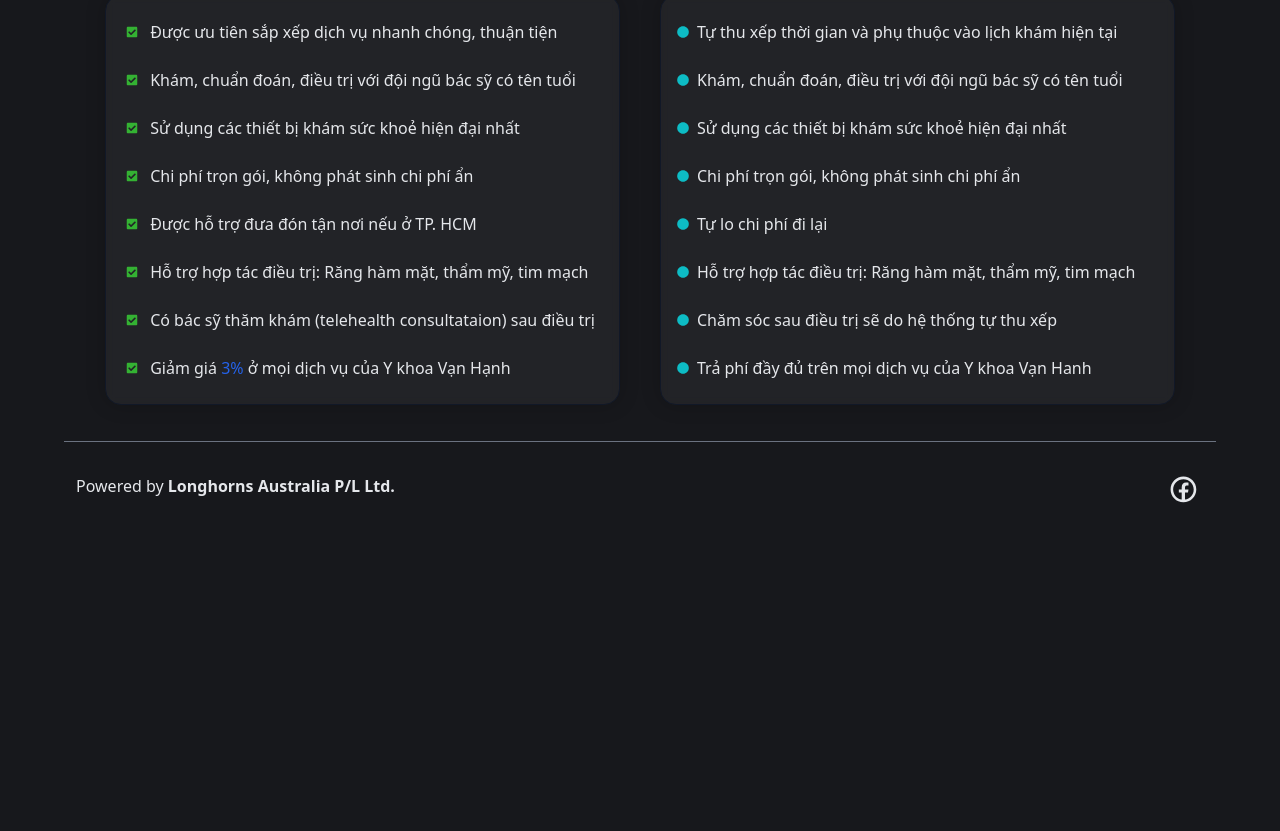
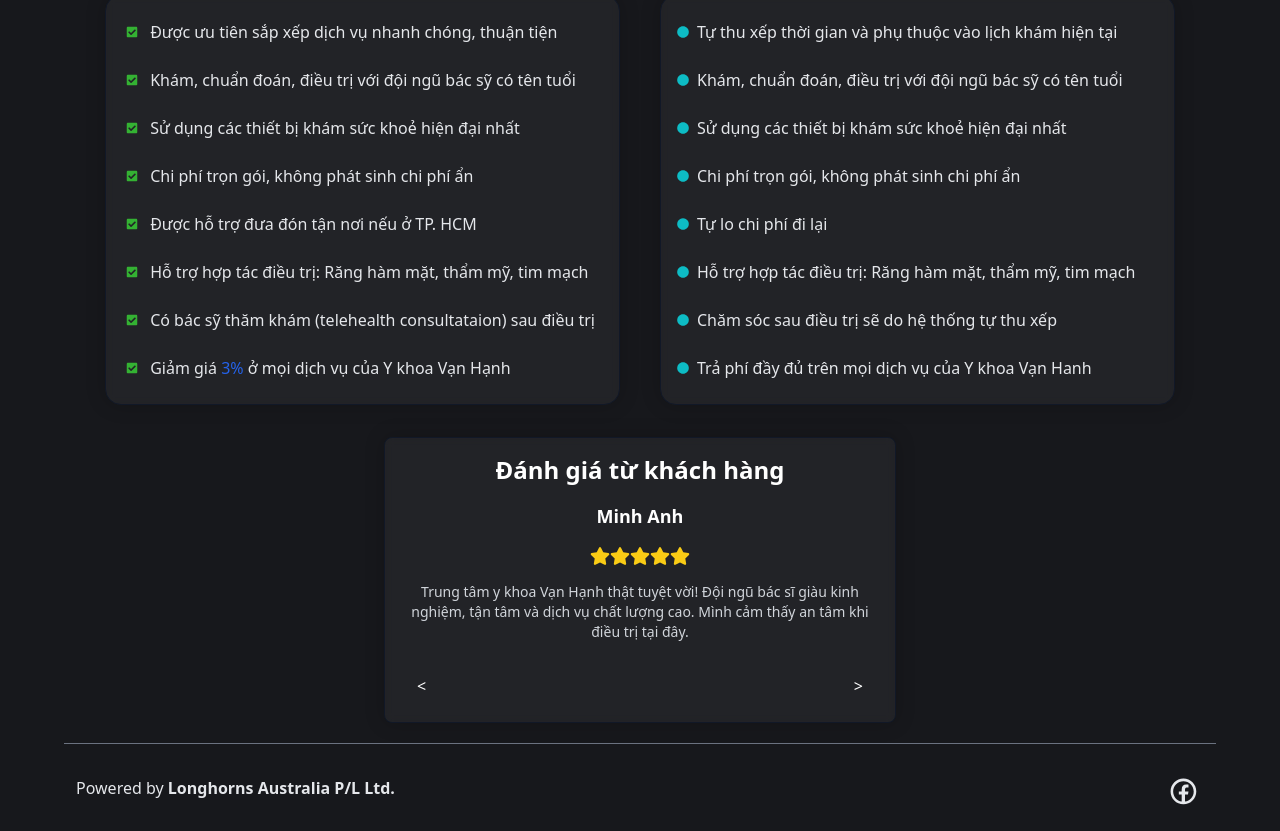
Before and after one commit to nddung2812/AloDoctor, a Next.js app: page / in a window 1280 px wide. Shown: the part 1378-2209 px from the top of the page. Before the commit the page ends 1907 px from the top, so only its background shows below. Built offline with nearby package versions, Linux system fonts and the light colour scheme.

Commit message:
add reviews

```diff
--- a/app/connect/page.tsx
+++ b/app/connect/page.tsx
@@ -2,7 +2,6 @@
 
 import { AnimatePresence, motion } from "framer-motion";
 import Image from "next/image";
-import { useState } from "react";
 import Footer from "../../components/Footer";
 import Header from "../../components/Header";
 import ResizablePanel from "../../components/ResizablePanel";
--- a/app/page.tsx
+++ b/app/page.tsx
@@ -4,6 +4,7 @@ import Footer from "../components/Footer";
 import Header from "../components/Header";
 import SquigglyLines from "../components/SquigglyLines";
 import WhyUs from "../components/WhyUs";
+import ReviewSlider from "../components/Review";
 
 export default function HomePage() {
   return (
@@ -78,6 +79,7 @@ export default function HomePage() {
           </h2>
         </div>
         <WhyUs />
+        <ReviewSlider />
       </main>
       <Footer />
     </div>
--- /dev/null
+++ b/components/Review.tsx
@@ -0,0 +1,66 @@
+// components/ReviewSlider.tsx
+'use client'
+import React, { useState, useEffect } from 'react';
+import { FaStar } from 'react-icons/fa';
+
+type Review = {
+  name: string;
+  rating: number;
+  comment: string;
+};
+
+const reviews: Review[] = [
+  { name: 'Minh Anh', rating: 5, comment: 'Trung tâm y khoa Vạn Hạnh thật tuyệt vời! Đội ngũ bác sĩ giàu kinh nghiệm, tận tâm và dịch vụ chất lượng cao. Mình cảm thấy an tâm khi điều trị tại đây.' },
+  { name: 'Bảo Ngọc', rating: 5, comment: 'Bác sĩ nhiệt tình, chuyên nghiệp, trung tâm trang bị hiện đại. Mình đã cải thiện rất nhiều từ khi điều trị ở đây. Rất đáng tin cậy!' },
+  { name: 'Tuấn Anh', rating: 5, comment: 'Trung tâm y khoa Vạn Hạnh có dịch vụ xuất sắc! Bác sĩ luôn lắng nghe, thấu hiểu và điều trị rất hiệu quả. Rất hài lòng!' },
+  { name: 'Kim Dung', rating: 5, comment: 'Không gian sạch sẽ, nhân viên nhiệt tình, bác sĩ tận tâm. Sau một thời gian điều trị, tình trạng của mình đã cải thiện đáng kể. Rất hài lòng!' },
+  { name: 'Hoàng Nam', rating: 5, comment: 'Mình rất ấn tượng với sự chuyên nghiệp và tận tâm của đội ngũ tại Vạn Hạnh. Quy trình điều trị rõ ràng, hiệu quả cao. Rất yên tâm khi điều trị ở đây.' }
+]
+
+const ReviewSlider: React.FC = () => {
+  const [currentIndex, setCurrentIndex] = useState(0);
+
+  useEffect(() => {
+    const interval = setInterval(() => {
+      setCurrentIndex((prevIndex) => (prevIndex + 1) % reviews.length);
+    }, 6000); // Change review every 5 seconds
+
+    return () => clearInterval(interval); // Clear interval on component unmount
+  }, []);
+
+  return (
+    <div className="max-w-lg mx-auto rounded-lg text-white min-w-96 border border-gray-900 p-4 bg-white/5 backdrop-blur-sm shadow-[0_0_20px_rgba(0,0,0,0.2)] mt-4">
+      <h2 className="text-2xl font-bold text-center mb-4">Đánh giá từ khách hàng</h2>
+      <div className="flex flex-col items-center text-center space-y-4 transition-opacity duration-500 ease-in-out">
+        <p className="text-lg font-semibold">{reviews[currentIndex].name}</p>
+        <div className="flex justify-center">
+          {[...Array(5)].map((_, index) => (
+            <FaStar
+              key={index}
+              className={`h-5 w-5 ${
+                index < reviews[currentIndex].rating ? 'text-yellow-400' : 'text-gray-600'
+              }`}
+            />
+          ))}
+        </div>
+        <p className="text-gray-300 text-sm">{reviews[currentIndex].comment}</p>
+      </div>
+      <div className="flex justify-between mt-6">
+        <button
+          onClick={() => setCurrentIndex((prevIndex) => (prevIndex - 1 + reviews.length) % reviews.length)}
+          className="hover:bg-blue-700 text-white px-4 py-2 rounded"
+        >
+          {'<'}
+        </button>
+        <button
+          onClick={() => setCurrentIndex((prevIndex) => (prevIndex + 1) % reviews.length)}
+          className="hover:bg-blue-700 text-white px-4 py-2 rounded"
+        >
+        {'>'}
+        </button>
+      </div>
+    </div>
+  );
+};
+
+export default ReviewSlider;
```
